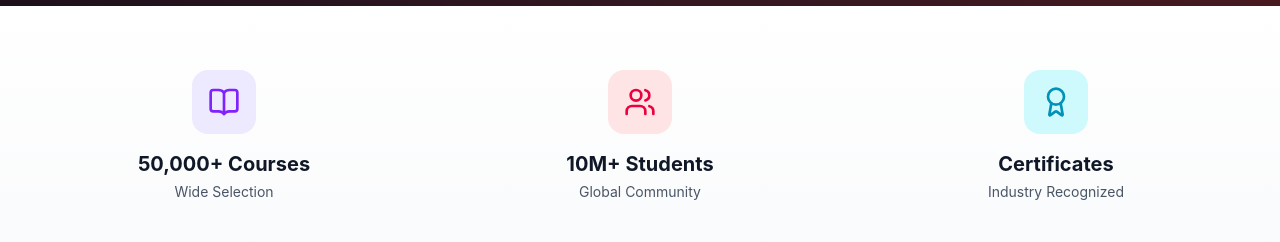
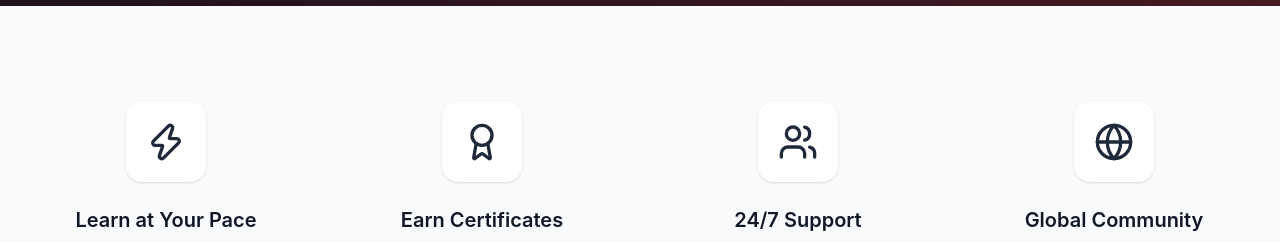
Before and after one commit to opulencedeveloper/metricmind-concepts-e-learning-front-end, a Next.js app: page / in a window 1280 px wide. Shown: the part 558-800 px from the top of the page. Built offline with nearby package versions, Linux system fonts and the light colour scheme; no server answers.

Commit message:
feat: added

```diff
--- a/src/components/landing/HeroSection.tsx
+++ b/src/components/landing/HeroSection.tsx
@@ -5,7 +5,6 @@ import { motion, AnimatePresence } from 'framer-motion'
 import Link from 'next/link'
 import { ArrowRight, ArrowLeft } from 'lucide-react'
 import { heroSlides } from './constants/heroSlides'
-import TrustIndicators from './TrustIndicators'
 
 export default function HeroSection() {
   const [currentSlide, setCurrentSlide] = useState(0)
@@ -160,8 +159,6 @@ export default function HeroSection() {
           ))}
         </div>
       </div>
-
-      <TrustIndicators />
     </div>
   )
 }
```
